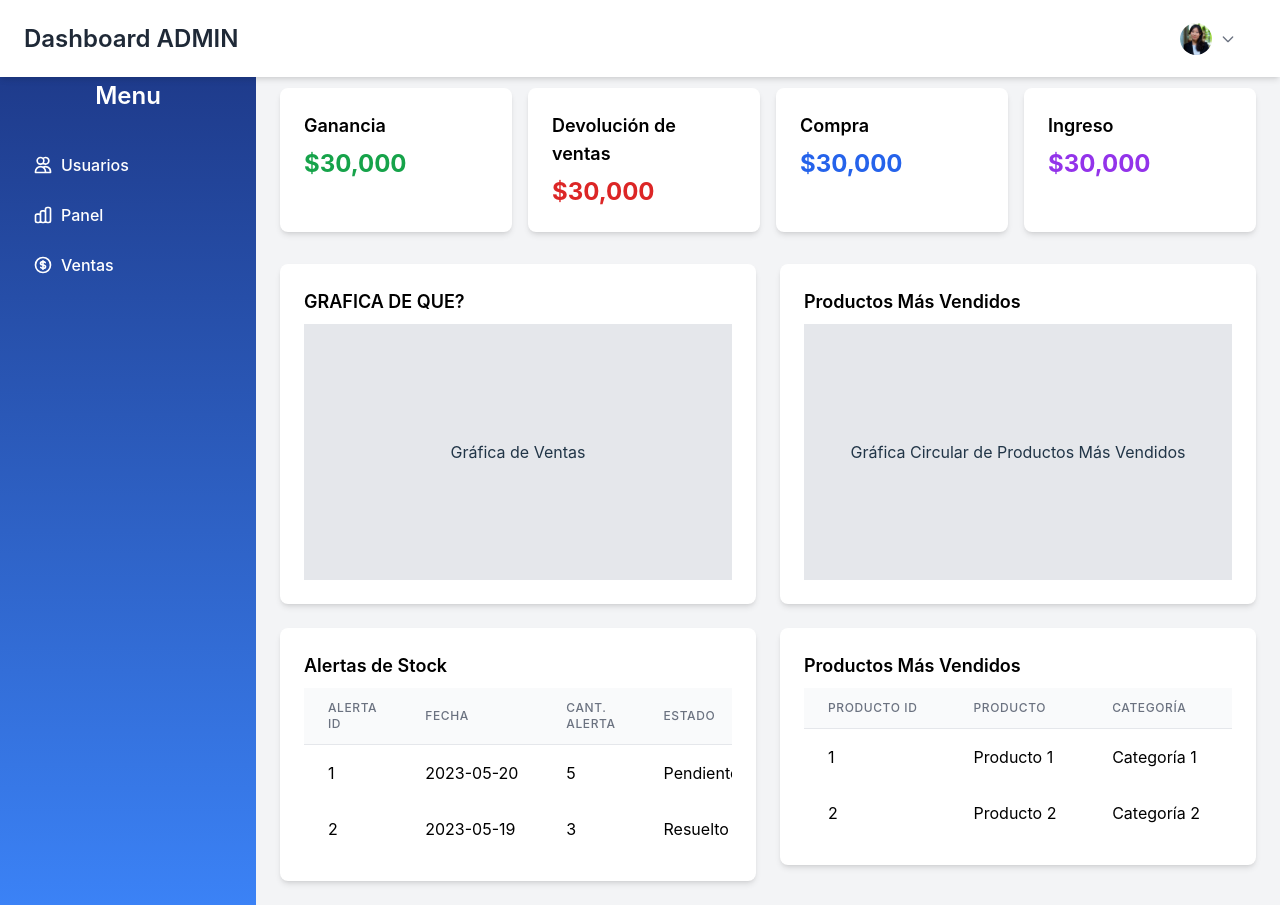
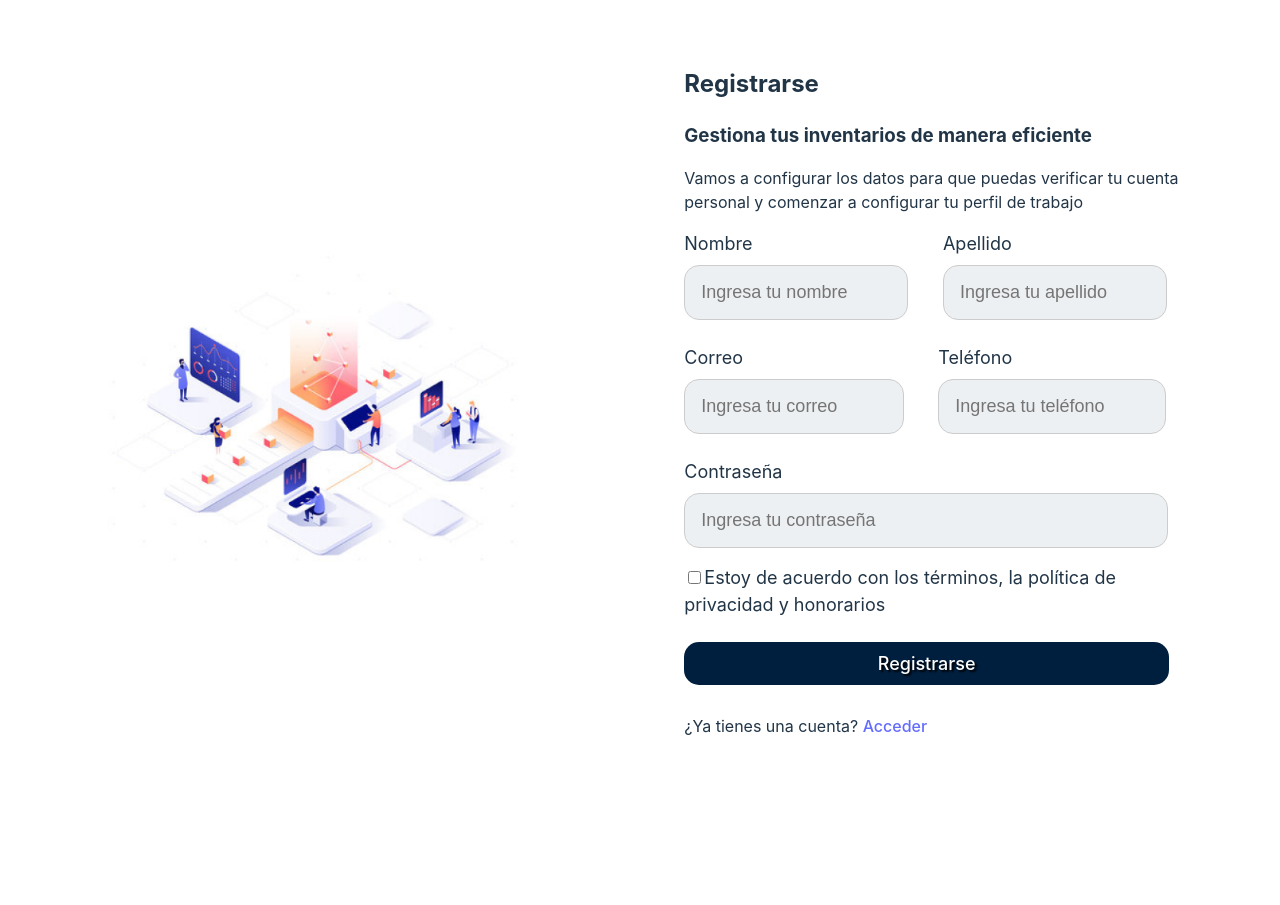
Before and after one commit to 02loveslollipop/SICCA-FORK, a React (Vite) app in the folder SICCA_Front/: page /register in a window 1280 px wide. After the commit the page ends 800 px from the top, so only its background shows below. Built offline with nearby package versions, Linux system fonts and the light colour scheme.

Commit message:
feat: add new page 'RegistrerPage'

```diff
--- a/SICCA_Front/package.json
+++ b/SICCA_Front/package.json
@@ -13,8 +13,11 @@
     "@emotion/react": "^11.13.3",
     "@emotion/styled": "^11.13.0",
     "@mui/material": "^6.1.2",
+    "autoprefixer": "^10.4.20",
     "react": "^18.3.1",
-    "react-dom": "^18.3.1"
+    "react-dom": "^18.3.1",
+    "react-router-dom": "^6.27.0",
+    "tailwindcss": "^3.4.13"
   },
   "devDependencies": {
     "@eslint/js": "^9.11.1",
--- a/SICCA_Front/src/App.jsx
+++ b/SICCA_Front/src/App.jsx
@@ -1,22 +1,25 @@
-//import { useState } from 'react'
-import './styles/LoginPage.css'
+import React from 'react';
+import { BrowserRouter as Router, Route, Routes } from 'react-router-dom';
+import RegistrerPage from './pages/RegistrerPage';
+import LoginPage from './pages/LoginPage';
 import Dashboard from './pages/Dashboard';
-//import LoginPage from './pages/LoginPage';
-import './styles/global.css';
-
 
 function App() {
-  //const [count, setCount] = useState(0)
-  console.log('LoginPage component is being rendered');
+  console.log('App component is being rendered');
+
   return (
-    <>
+    <Router>
       <div className='App'>
         <header className='App-header'>
-          <Dashboard />
+          <Routes>
+            <Route path="/" element={<LoginPage />} />
+            <Route path="/register" element={<RegistrerPage />} />
+            <Route path="/dashboard" element={<Dashboard />} />
+          </Routes>
         </header>
       </div>
-    </>
-  )
+    </Router>
+  );
 }
 
-export default App
+export default App;
--- a/SICCA_Front/src/pages/Dashboard.jsx
+++ b/SICCA_Front/src/pages/Dashboard.jsx
@@ -5,7 +5,7 @@ import Panel from '../components/Panel'
 import Sales from '../components/Sales'
 import ProfileMenu from '../components/ProfileMenu'
 import ImagenPerfil from '../assets/Perfil.jpeg'
-import '../styles/global.css'
+//import '../styles/global.css'
 
 export default function Dashboard() {
   const [currentPage, setCurrentPage] = useState('panel')
--- a/SICCA_Front/src/pages/LoginPage.jsx
+++ b/SICCA_Front/src/pages/LoginPage.jsx
@@ -1,4 +1,5 @@
 import React from 'react';
+import { Link } from 'react-router-dom';
 import FormInput from '../components/FormInput';
 import Button from '../components/Button';
 import Checkbox from '../components/Checkbox';
@@ -8,20 +9,18 @@ import '../styles/LoginPage.css';
 const LoginPage = () => {
   return (
     <div className="login-container">
-
       <div className="login-form">
-
         <h2>Acceder</h2>
         <p>Observa tu crecimiento y obtén soporte!</p>
         <FormInput label="Correo" type="email" placeholder="Ingrese su correo" />
         <FormInput label="Contraseña" type="password" placeholder="Mínimo 8 caracteres" />
         <Checkbox label="Mostrar" />
         <Button text="Acceder" />
-        <p className="register-link">¿No estás registrado? <a href="/register">Crear una nueva cuenta</a></p>
+        <p className="register-link">
+          ¿No estás registrado? <Link to="/register">Crear una nueva cuenta</Link>
+        </p>
       </div>
-
       <Illustration />
-
     </div>
   );
 };
--- /dev/null
+++ b/SICCA_Front/src/pages/RegistrerPage.jsx
@@ -0,0 +1,36 @@
+import React from 'react';
+import { Link } from 'react-router-dom';
+import FormInput from '../components/FormInput';
+import Button from '../components/Button';
+import Checkbox from '../components/Checkbox';
+import Illustration from '../components/Ilustration';
+import '../styles/RegistrerPage.css';
+
+const RegistrerPage = () => {
+  return (
+    <div className="login-container2">
+      <Illustration />
+      <div className="login-form2">
+        <h2>Registrarse</h2>
+        <h3>Gestiona tus inventarios de manera eficiente</h3>
+        <p>Vamos a configurar los datos para que puedas verificar tu cuenta personal y comenzar a configurar tu perfil de trabajo</p>
+        <div className="filasName-container2">
+          <FormInput label="Nombre" type="text" placeholder="Ingresa tu nombre" />
+          <FormInput label="Apellido" type="text" placeholder="Ingresa tu apellido" />
+        </div>
+        <div className='filasData-container2'>
+          <FormInput label="Correo" type="email" placeholder="Ingresa tu correo" />
+          <FormInput label="Teléfono" type="number" placeholder="Ingresa tu teléfono" />
+        </div>
+        <FormInput label="Contraseña" type="password" placeholder="Ingresa tu contraseña" />
+        <Checkbox label="Estoy de acuerdo con los términos, la política de privacidad y honorarios" />
+        <Button text="Registrarse" />
+        <p className="register-link2">
+          ¿Ya tienes una cuenta? <Link to="/">Acceder</Link>
+        </p>
+      </div>
+    </div>
+  );
+};
+
+export default RegistrerPage;
--- a/SICCA_Front/src/styles/LoginPage.css
+++ b/SICCA_Front/src/styles/LoginPage.css
@@ -1,18 +1,19 @@
 .login-container {
   display: flex;
-    justify-content: space-between;
-    padding-left: 10rem;
-
+  justify-content: center;
+  align-items: center;
+  padding: 5rem;
+  gap: 8rem;
 }
 
 .login-form {
   width: 50%;
-    font-size: 24px;
+  font-size: 20px;
 }
 
 .form-input {
   margin-bottom: 1.5rem;
-    font-size: 24px;
+  font-size: 18px;
 }
 
 .form-input input {
@@ -21,40 +22,43 @@
   margin-top: 0.5rem;
   border: 1px solid #ccc;
   border-radius: 15px;
-    background-color:#EDF0F2;
-    font-size: 24px;
-
+  background-color: #EDF0F2;
+  font-size: 18px;
 }
 
 .checkbox {
-    margin-bottom: 2rem;
-    font-size: 24px;
+  margin-bottom: 1.5rem;
+  font-size: 18px;
+  margin-top: -0.5rem;
 }
 
 .btn-primary {
   background-color: #001f3f;
   color: white;
-    padding: .9rem;
   border: none;
   border-radius: 15px;
   cursor: pointer;
-    width: 95%;
+  width: 97%;
   text-shadow: 2px 2px 2px black;
-    font-size: 24px;
+  font-size: 18px;
+}
 
+.illustration {
+  display: flex;
+  justify-content: center;
+  width: 50%;
+  padding-left: 20px;
 }
 
 .illustration img {
-    width: 200%;
-    max-width: 550px;
-    margin-left: 400px;
-    transform: scale(1.9);
-    padding-right: 2rem;
-    padding-top: 2rem;
-
+  width: 80%;
+  max-width: 500px;
+  transform: scale(1.8);
+  padding-top: 1rem;
+  padding-left: 5rem;
 }
 
 .register-link {
   margin-top: 1.8rem;
-    font-size: 24px;
+  font-size: 18px;
 }
--- /dev/null
+++ b/SICCA_Front/src/styles/RegistrerPage.css
@@ -0,0 +1,80 @@
+.login-container2 {
+  display: flex;
+  justify-content: center;
+  align-items: center;
+  margin-right: 6rem;
+  margin-left: 4rem;
+  margin-top: 1rem;
+  margin-bottom: 1rem;
+  gap : 18rem;
+
+}
+
+.filasName-container2, .filasData-container2 {
+  width: 94%;
+  font-size: 5rem;
+  display: flex;
+  gap: 3rem;
+}
+
+.login-form2 {
+  width: 80%;
+  font-size: 16px;
+}
+
+h3 {
+  margin-bottom: 0.5rem;
+}
+
+.form-input2 {
+  margin-bottom: 0.8rem;
+  font-size: 16px;
+}
+
+.form-input2 input {
+  width: 100%;
+  padding: 0.7rem;
+  margin-top: 0.6rem;
+  border: 1px solid #ccc;
+  border-radius: 8px;
+  background-color: #EDF0F2;
+  font-size: 16px;
+}
+
+.checkbox {
+  margin-bottom: 1.5rem;
+  font-size: 16px;
+  margin-top: -0.5rem;
+}
+
+.btn-primary2 {
+  background-color: #001f3f;
+  color: white;
+  padding: 0.9rem;
+  border: none;
+  border-radius: 15px;
+  cursor: pointer;
+  width: 50%;
+  text-shadow: 2px 2px 2px black;
+  font-size: 16px;
+}
+
+.illustration {
+  display: flex;
+  justify-content: center;
+  width: 0%;
+  padding-left: 20px;
+}
+
+.illustration img {
+  width: 100%;
+  max-width: 500px;
+  transform: scale(1);
+  padding-top: 1rem;
+  padding-left: 5rem;
+}
+
+.register-link2 {
+  margin-top: 1.8rem;
+  font-size: 16px;
+}
```
Also changed, not shown: SICCA_Front/src/utils/requerimientos.txt (added), 1 other file (tests, documents, lock files or other folders). Lines whose indentation alone changed are shown as unchanged.
